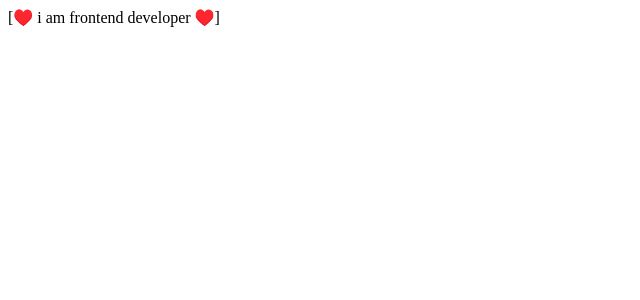
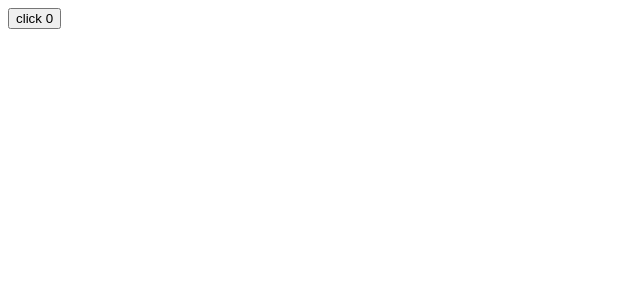
Before and after one commit to risuvoo/react, a React (Create React App) app: page / in a window 1280 px wide. Shown: the top 300 px of the page, without its empty margins (0-640 px from the left). Built offline with nearby package versions, Linux system fonts and the light colour scheme.

Commit message:
something new added

```diff
--- a/src/App.js
+++ b/src/App.js
@@ -1,23 +1,20 @@
-import ComBrackets from './Components/Composition/ComBrackets';
-import ComText from './Components/Composition/ComText';
-import Emoji from './Components/Composition/Emoji';
+import ClickCounter from './Components/ClickCounter';
 
 function App() {
     return (
-        <div className="hello">
-            <Emoji>
-                {({ addEmoji }) => (
-                    <ComBrackets>
-                        {({ addBrackets }) => (
-                            <ComText addEmoji={addEmoji} addBrackets={addBrackets} />
-                        )}
-                    </ComBrackets>
-                )}
-            </Emoji>
-            {/* <Emoji>
-                <ComText />
-            </Emoji> */}
-        </div>
+        // <div className="hello">
+        //     <Emoji>
+        //         {({ addEmoji }) => (
+        //             <ComBrackets>
+        //                 {({ addBrackets }) => (
+        //                     <ComText addEmoji={addEmoji} addBrackets={addBrackets} />
+        //                 )}
+        //             </ComBrackets>
+        //         )}
+        //     </Emoji>
+        // </div>
+
+        <ClickCounter />
     );
 }
 
--- /dev/null
+++ b/src/Components/ClickCounter.js
@@ -0,0 +1,27 @@
+import React, { Component } from 'react';
+
+class ClickCounter extends Component {
+    constructor(props) {
+        super(props);
+        this.state = {
+            counter: 0,
+        };
+    }
+
+    incrementCount = () => {
+        this.setState((previousCounter) => ({ counter: previousCounter.counter + 1 }));
+    };
+
+    render() {
+        const { counter } = this.state;
+        return (
+            <div>
+                <button type="submit" onClick={this.incrementCount}>
+                    click {counter}
+                </button>
+            </div>
+        );
+    }
+}
+
+export default ClickCounter;
```
Also changed, not shown: src/Components/ComForm.js (+17 -9 lines).
